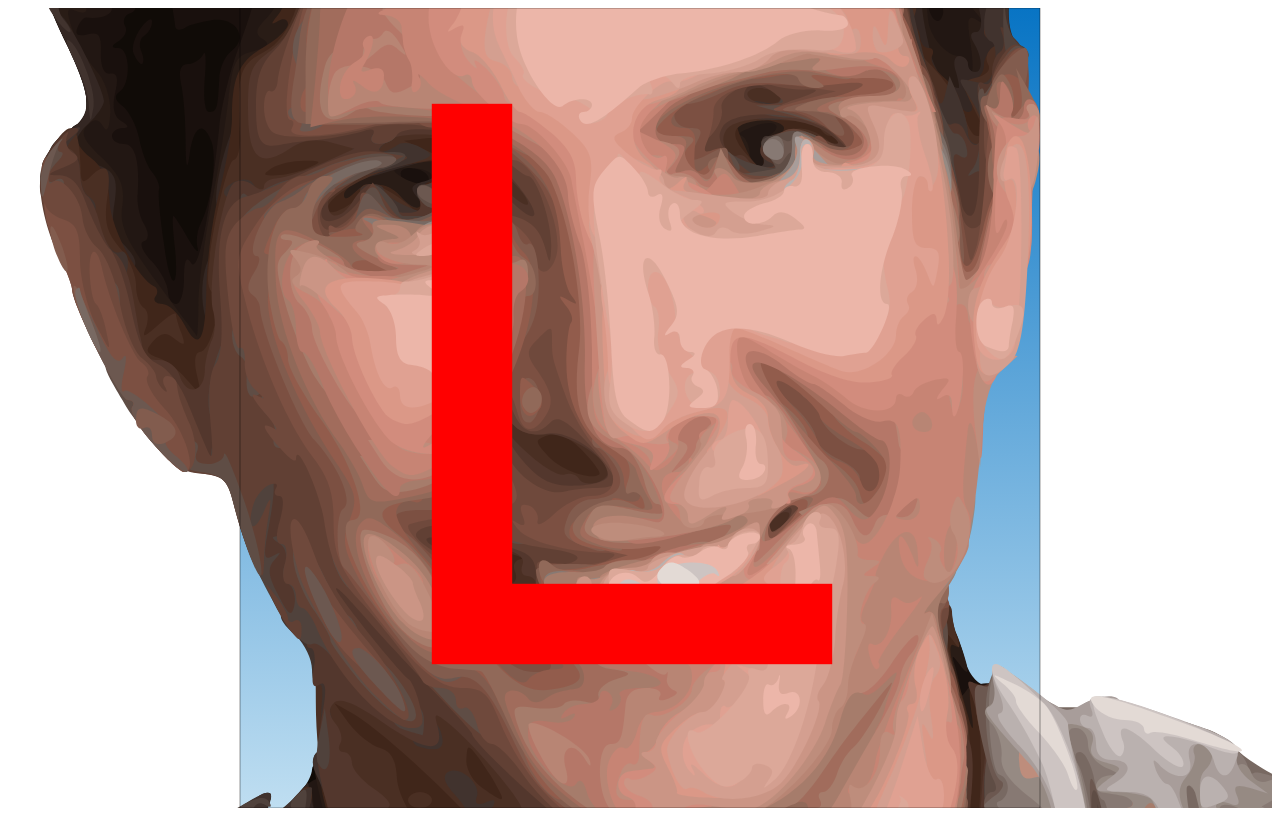
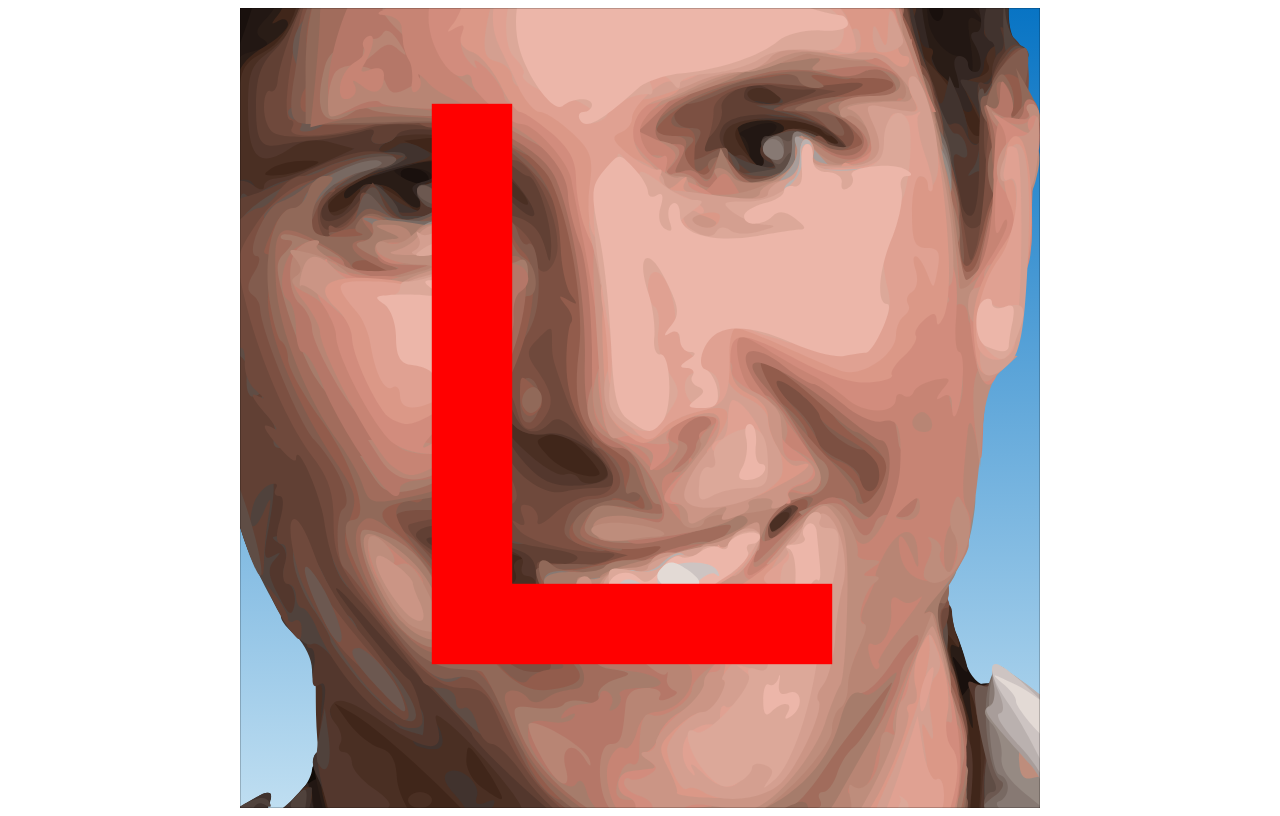
Before and after one commit to armankazmi9000/denerol.kazmi.dev, a plain HTML site: page index.html in a window 1280 px wide. Drawn offline with Linux system fonts and the light colour scheme.

Commit message:
Update index.html

```diff
--- a/index.html
+++ b/index.html
@@ -9,7 +9,7 @@
         svg {
             object-fit: contain;
             width: 100vw;
-            max-width: 100%;
+            max-width: 100vh;
             max-height: 100vh;
             height: auto;
             display: block;
```
